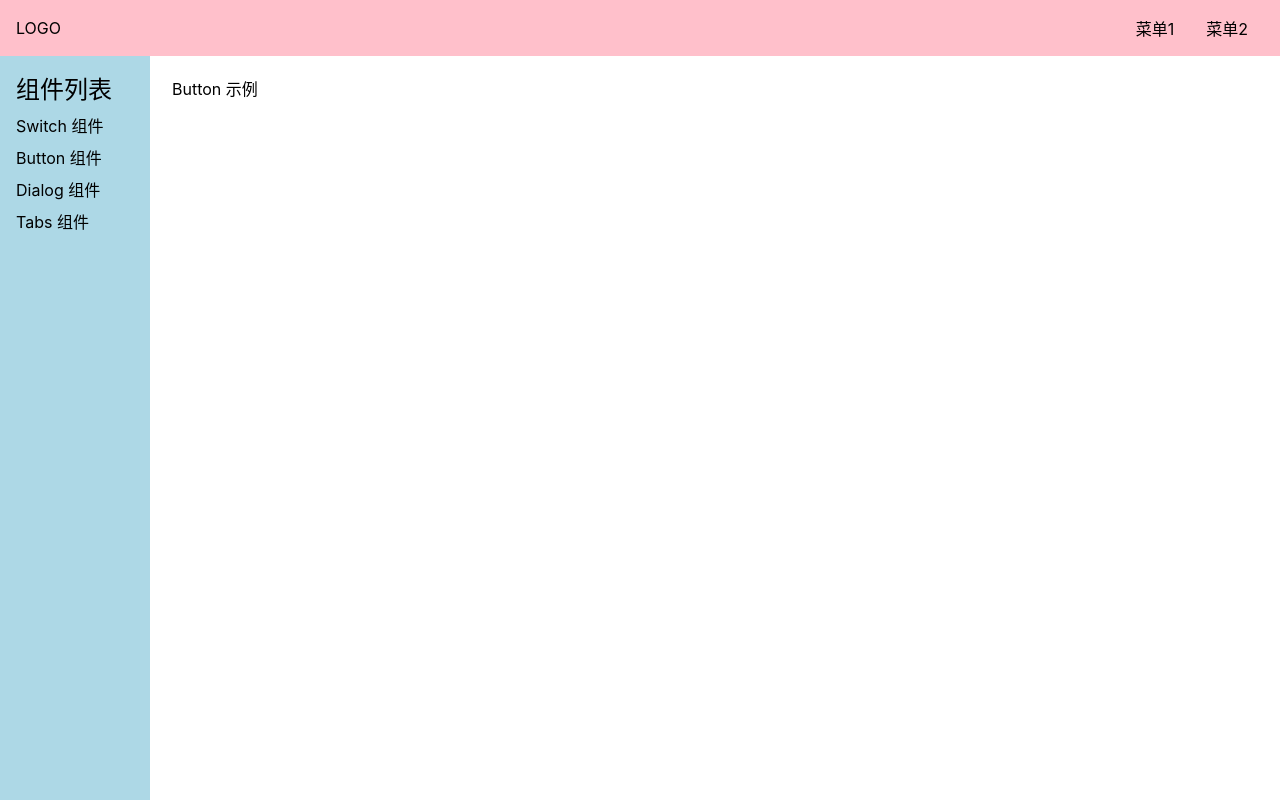
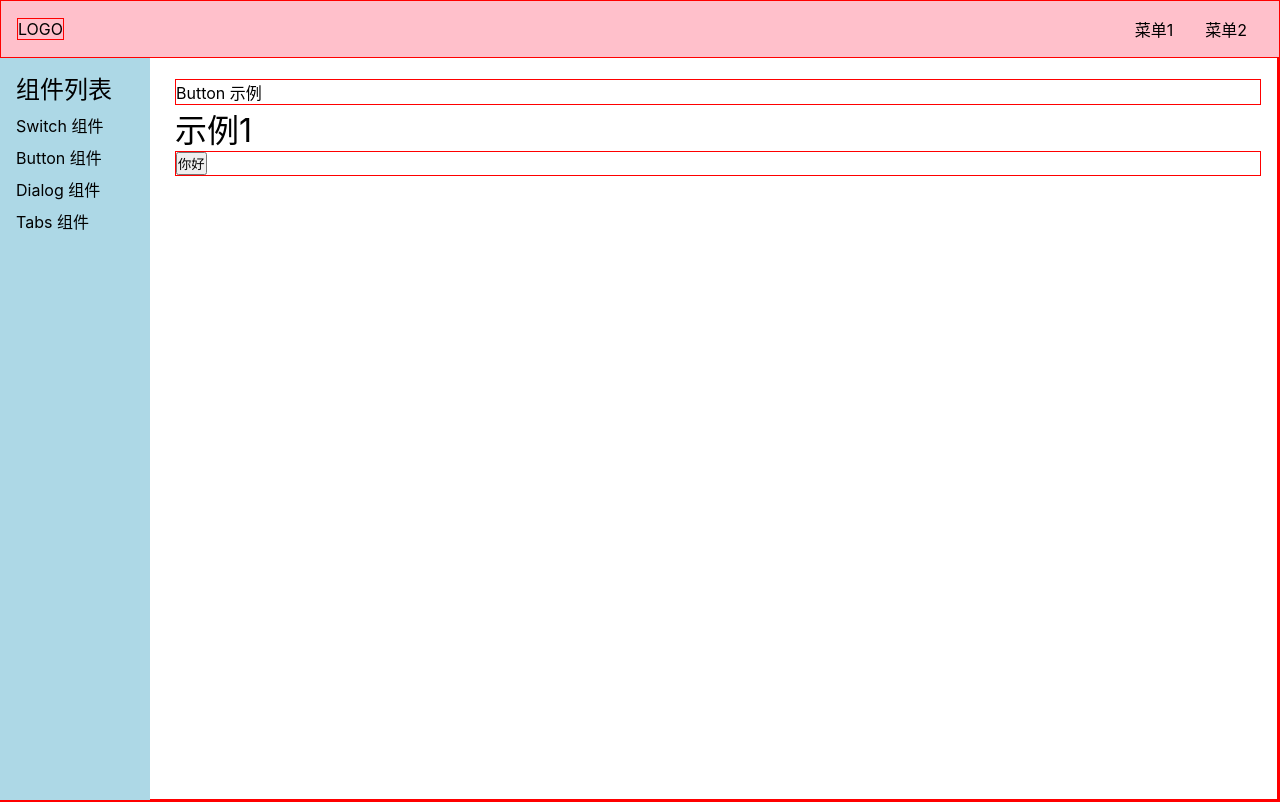
Before and after one commit to HugoAtGithub/titi-for-vue3, a Vue app: page /#/doc/button in a window 1280 px wide. Built offline with nearby package versions, Linux system fonts and the light colour scheme.

Commit message:
创建 button 组件

```diff
--- a/src/components/ButtonDemo.vue
+++ b/src/components/ButtonDemo.vue
@@ -1,5 +1,22 @@
 <template>
-  <div>
-    Button 示例
-  </div>
+  <div> Button 示例</div>
+  <h1>示例1</h1>
+  <Button @click="onClick"
+          @focus="onClick"
+          @mouseover="onClick">
+    你好
+  </Button>
 </template>
+<script lang="ts">
+import Button from '../lib/Button.vue'
+
+export default {
+  components: {Button},
+  setup() {
+    const onClick = () => {
+      console.log('hi')
+    }
+    return {onClick}
+  }
+}
+</script>
--- /dev/null
+++ b/src/lib/Button.vue
@@ -0,0 +1,23 @@
+<template>
+  <div :size="size">
+    <button v-bind="rest">
+      <slot/>
+    </button>
+  </div>
+</template>
+<script lang="ts">
+export default {
+  inheritAttrs: false,
+  props: {},
+  setup(props, context) {
+    const {size, ...rest} = context.attrs;
+    console.log(size, rest)
+    return {size, rest}
+  }
+}
+</script>
+<style lang="scss">
+div {
+  border: 1px solid red;
+}
+</style>
```
